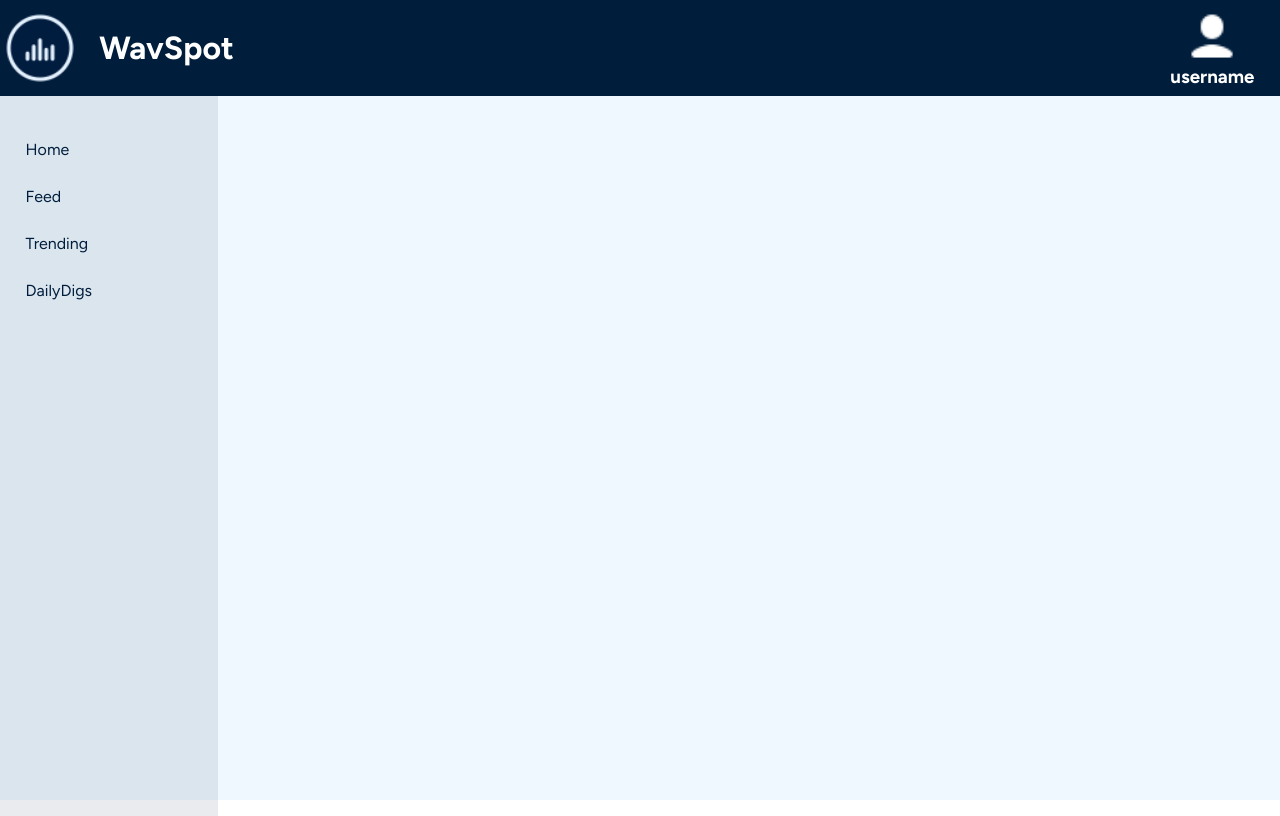
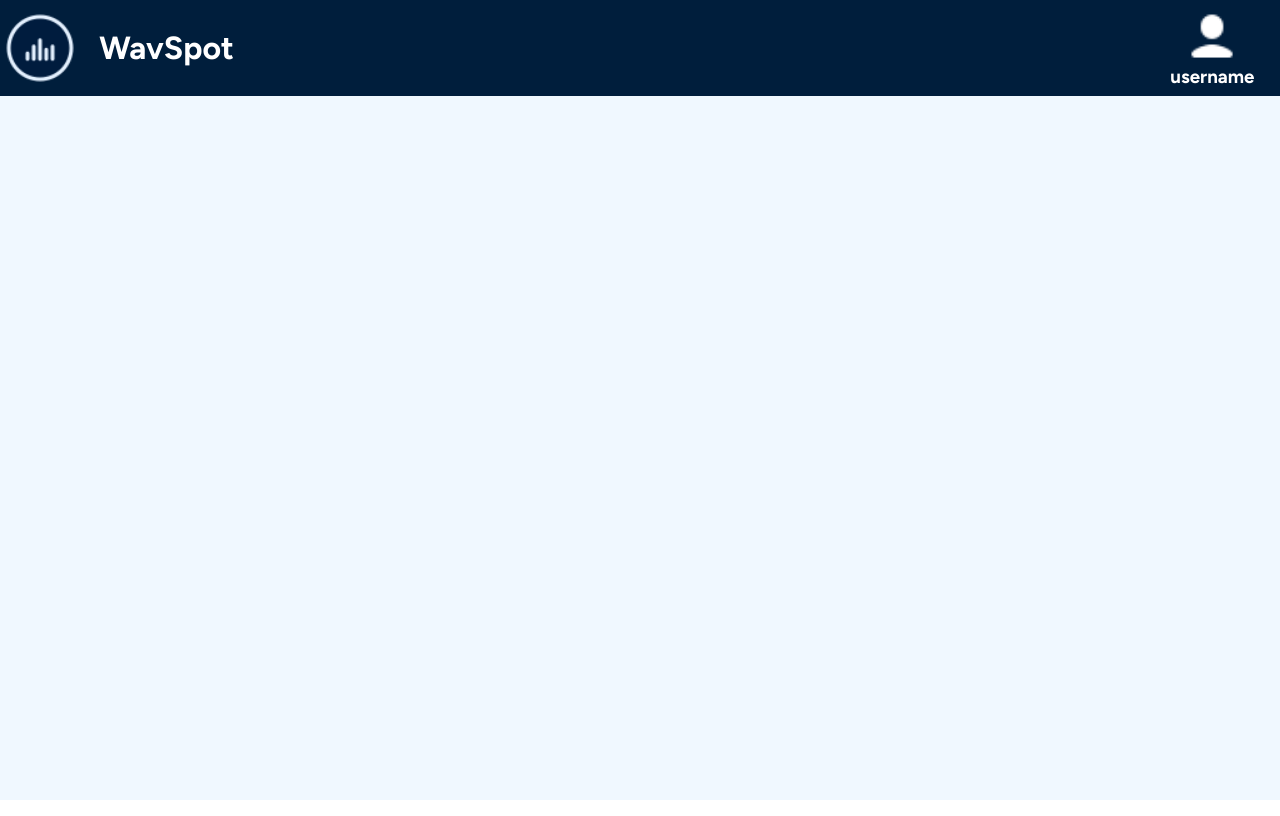
Before and after one commit to rossbuc/wavspot, a React (Vite) app: page / in a window 1280 px wide. Built offline with nearby package versions, Linux system fonts and the light colour scheme.

Commit message:
Conditionally render left navbar

```diff
--- a/src/App.tsx
+++ b/src/App.tsx
@@ -3,11 +3,16 @@ import { useState } from "react";
 import "./App.css";
 
 function App() {
+  const [leftNavbarShown, setLeftNavbarShown] = useState(false);
+
   return (
     <>
       <div className="container">
         <header className="header">
-          <div className="header-logo">
+          <div
+            className="header-logo"
+            onClick={() => setLeftNavbarShown(!leftNavbarShown)}
+          >
             <img
               src="src/assets/icons8-wave-64.png"
               className="logo-image"
@@ -23,6 +28,7 @@ function App() {
           </div>
         </header>
         <main>
+          {leftNavbarShown ? (
             <div className="navbar--main">
               <ul>
                 <li>Home</li>
@@ -31,6 +37,9 @@ function App() {
                 <li>DailyDigs</li>
               </ul>
             </div>
+          ) : (
+            <div></div>
+          )}
         </main>
       </div>
     </>
```
Lines whose indentation alone changed are shown as unchanged.
